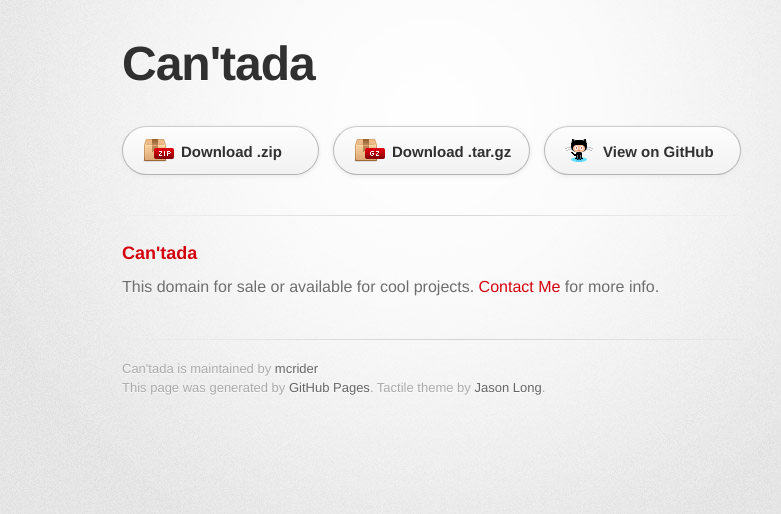
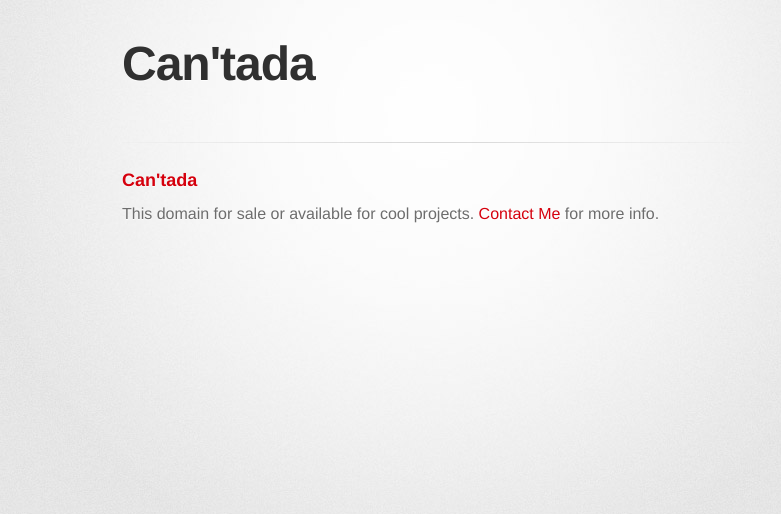
Before and after one commit to mcrider/cantada, a plain HTML site: page index.html in a window 1280 px wide. Shown: the whole page, without its empty margins (208-989 px from the left). Drawn offline with Linux system fonts and the light colour scheme; a web font is replaced by a local one.

Commit message:
Update index.html

```diff
--- a/index.html
+++ b/index.html
@@ -22,12 +22,6 @@
           <h2></h2>
         </header>
 
-        <section id="downloads" class="clearfix">
-          <a href="https://github.com/mcrider/cantada/zipball/master" id="download-zip" class="button"><span>Download .zip</span></a>
-          <a href="https://github.com/mcrider/cantada/tarball/master" id="download-tar-gz" class="button"><span>Download .tar.gz</span></a>
-          <a href="https://github.com/mcrider/cantada" id="view-on-github" class="button"><span>View on GitHub</span></a>
-        </section>
-
         <hr>
 
         <section id="main_content">
@@ -37,12 +31,6 @@
 <p>This domain for sale or available for cool projects.  <a href="mattcrider@gmail.com">Contact Me</a> for more info.</p>
         </section>
 
-        <footer>
-          Can&#39;tada is maintained by <a href="https://github.com/mcrider">mcrider</a><br>
-          This page was generated by <a href="http://pages.github.com">GitHub Pages</a>. Tactile theme by <a href="https://twitter.com/jasonlong">Jason Long</a>.
-        </footer>
-
-
       </div>
     </div>
   </body>
```
